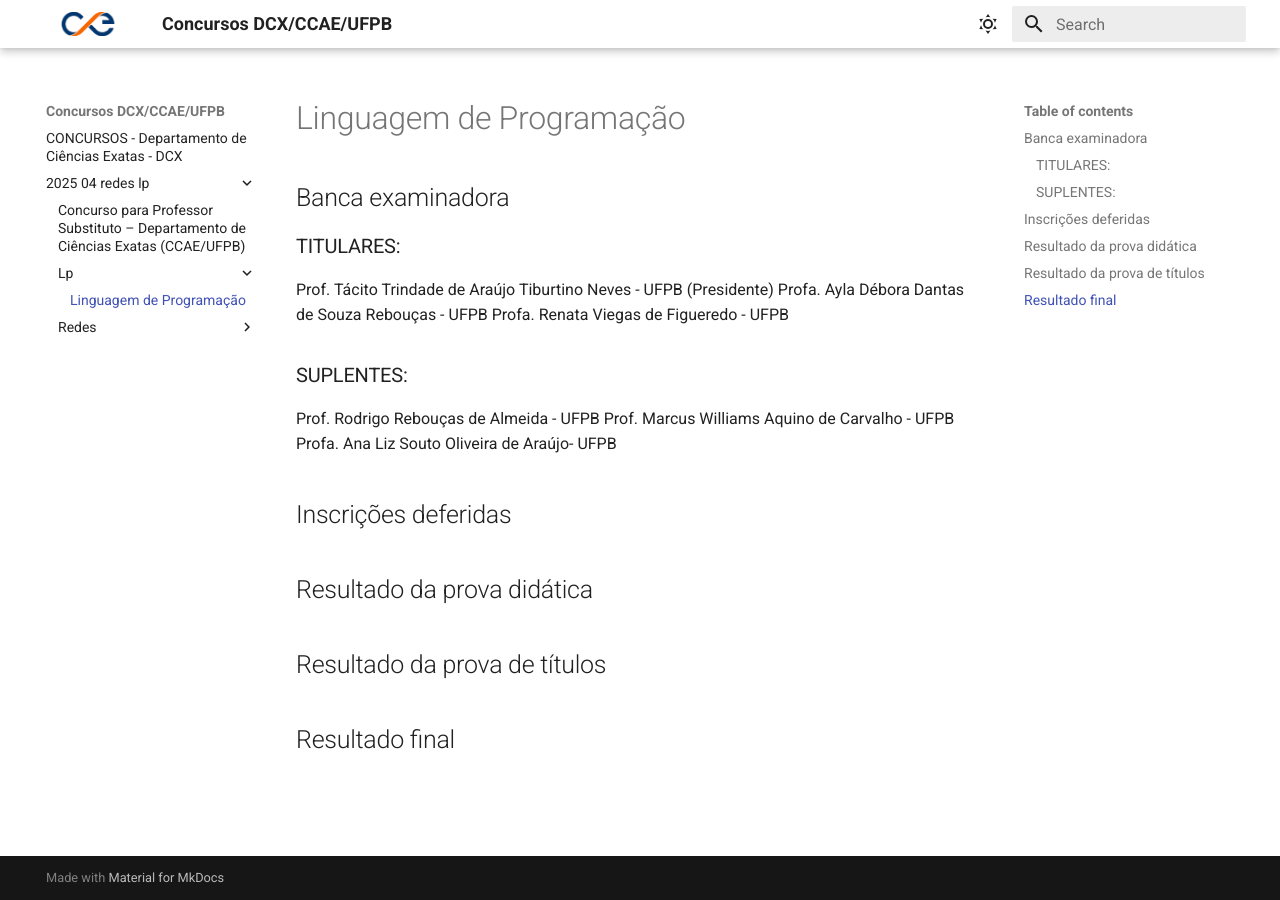
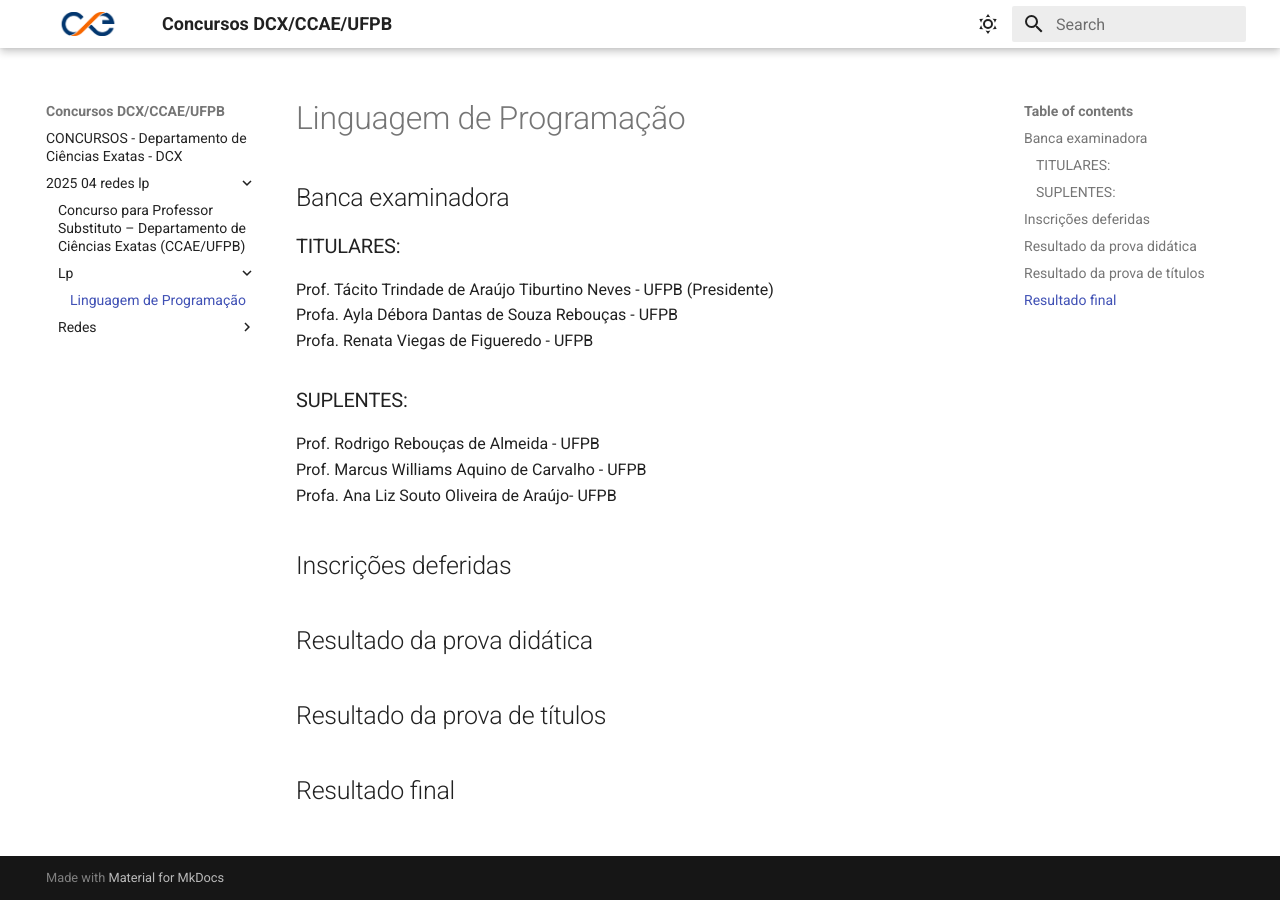
Before and after one commit to dcx-ufpb/concursos, an MkDocs documentation site: the page built from docs/2025-04-redes-lp/lp/index.md, in a window 1280 px wide. Built offline with MkDocs 1.6.1 and Material for MkDocs 9.7.7, drawn with Linux system fonts in a browser that asks for light colours.

```diff
--- a/docs/2025-04-redes-lp/lp/index.md
+++ b/docs/2025-04-redes-lp/lp/index.md
@@ -3,14 +3,14 @@
 ## Banca examinadora
 
 ### TITULARES:
-Prof. Tácito Trindade de Araújo Tiburtino Neves - UFPB (Presidente)
-Profa. Ayla Débora Dantas de Souza Rebouças - UFPB
-Profa. Renata Viegas de Figueredo - UFPB
+Prof. Tácito Trindade de Araújo Tiburtino Neves - UFPB (Presidente)<br>
+Profa. Ayla Débora Dantas de Souza Rebouças - UFPB<br>
+Profa. Renata Viegas de Figueredo - UFPB<br>
 
 ### SUPLENTES:
-Prof. Rodrigo Rebouças de Almeida - UFPB
-Prof. Marcus Williams Aquino de Carvalho - UFPB
-Profa. Ana Liz Souto Oliveira de Araújo- UFPB
+Prof. Rodrigo Rebouças de Almeida - UFPB<br>
+Prof. Marcus Williams Aquino de Carvalho - UFPB<br>
+Profa. Ana Liz Souto Oliveira de Araújo- UFPB<br>
 
 ## Inscrições deferidas
 
```
